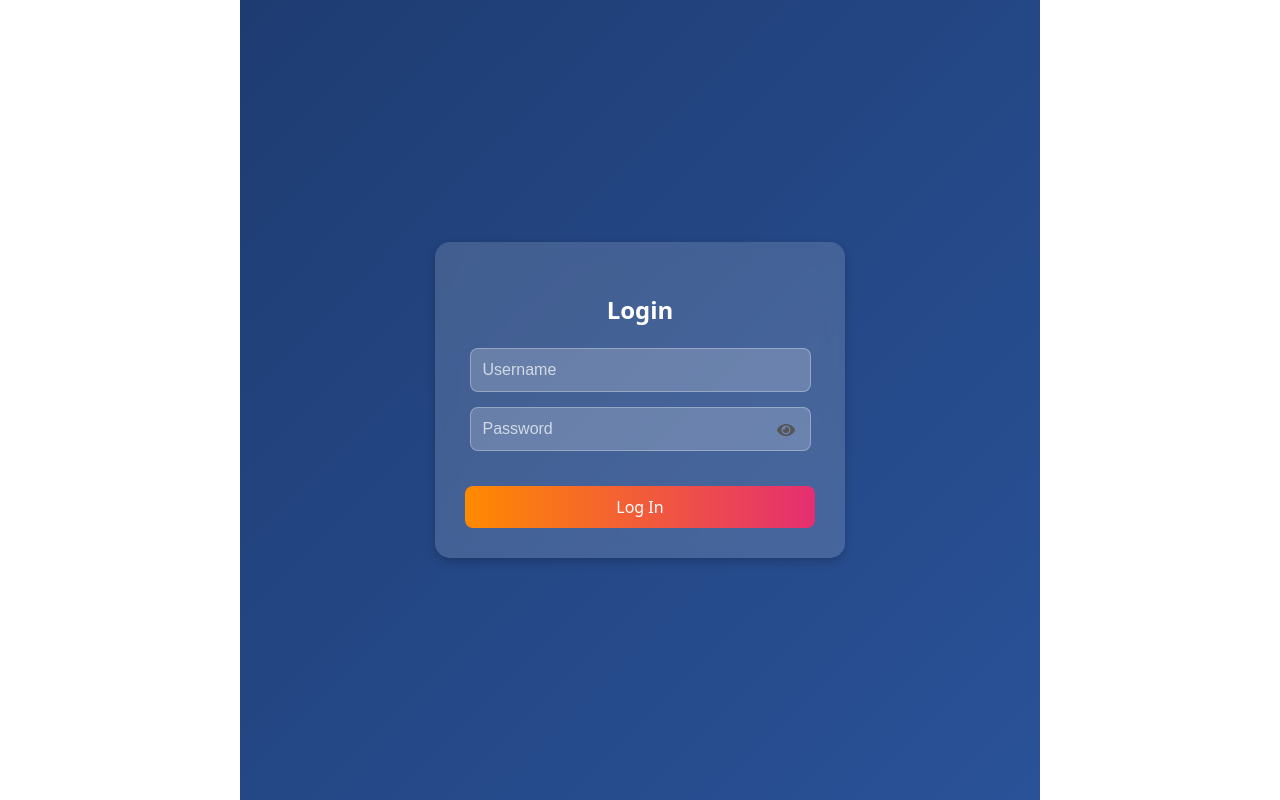
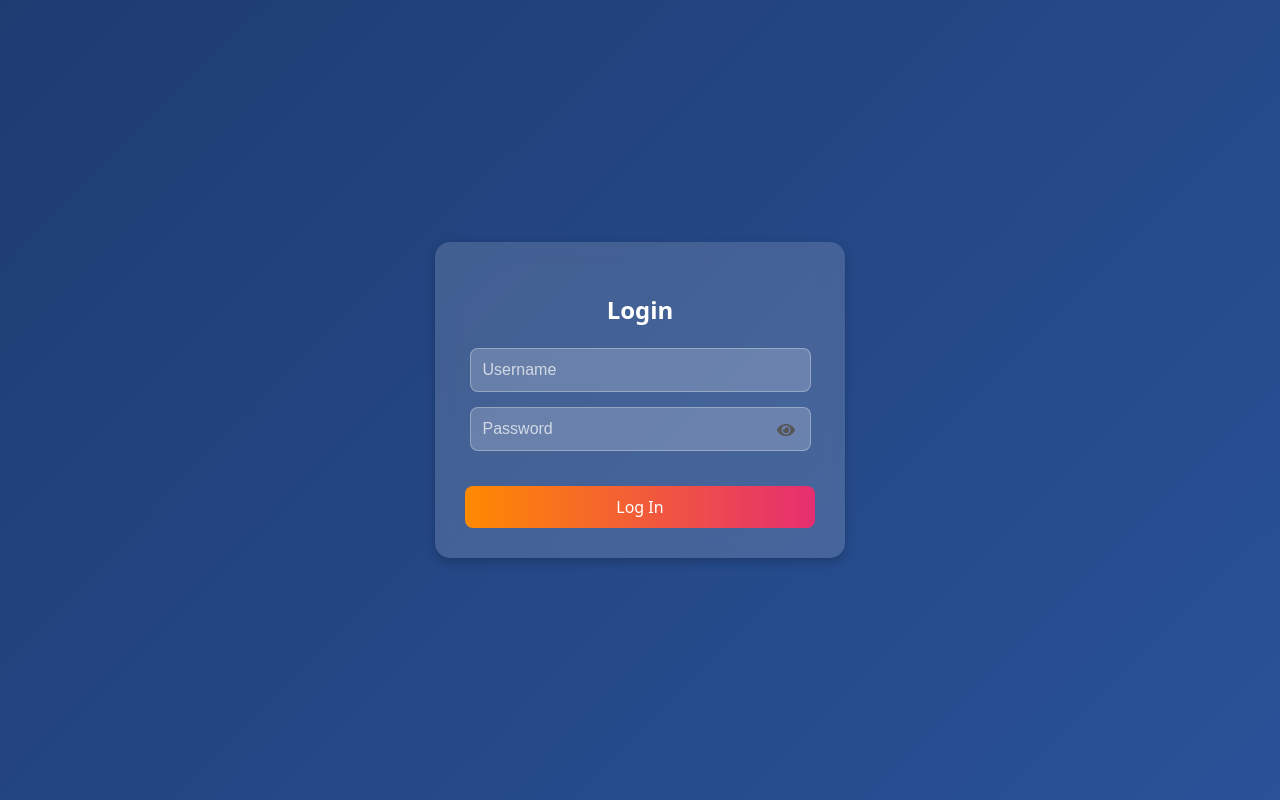
Before and after one commit to Faiz-Ahmad-Ansari/userLogin, a React (Vite) app: page / in a window 1280 px wide. Built offline with nearby package versions, Linux system fonts and the light colour scheme.

Commit message:
minor correction in width of container

```diff
--- a/src/components/Home/Home.module.css
+++ b/src/components/Home/Home.module.css
@@ -3,7 +3,7 @@
     justify-content: center;
     align-items: center;
     height: 100vh;
-    width: 100vh;
+    width: 100vw;
     background: linear-gradient(135deg, #1e3c72 0%, #2a5298 100%);
     text-align: center;
   }
--- a/src/components/Login/Login.module.css
+++ b/src/components/Login/Login.module.css
@@ -3,7 +3,7 @@
     justify-content: center;
     align-items: center;
     height: 100vh;
-    width: 100vh;
+    width: 100vw;
     margin: 0;
     background: linear-gradient(135deg, #1e3c72 0%, #2a5298 100%);
   }
```
